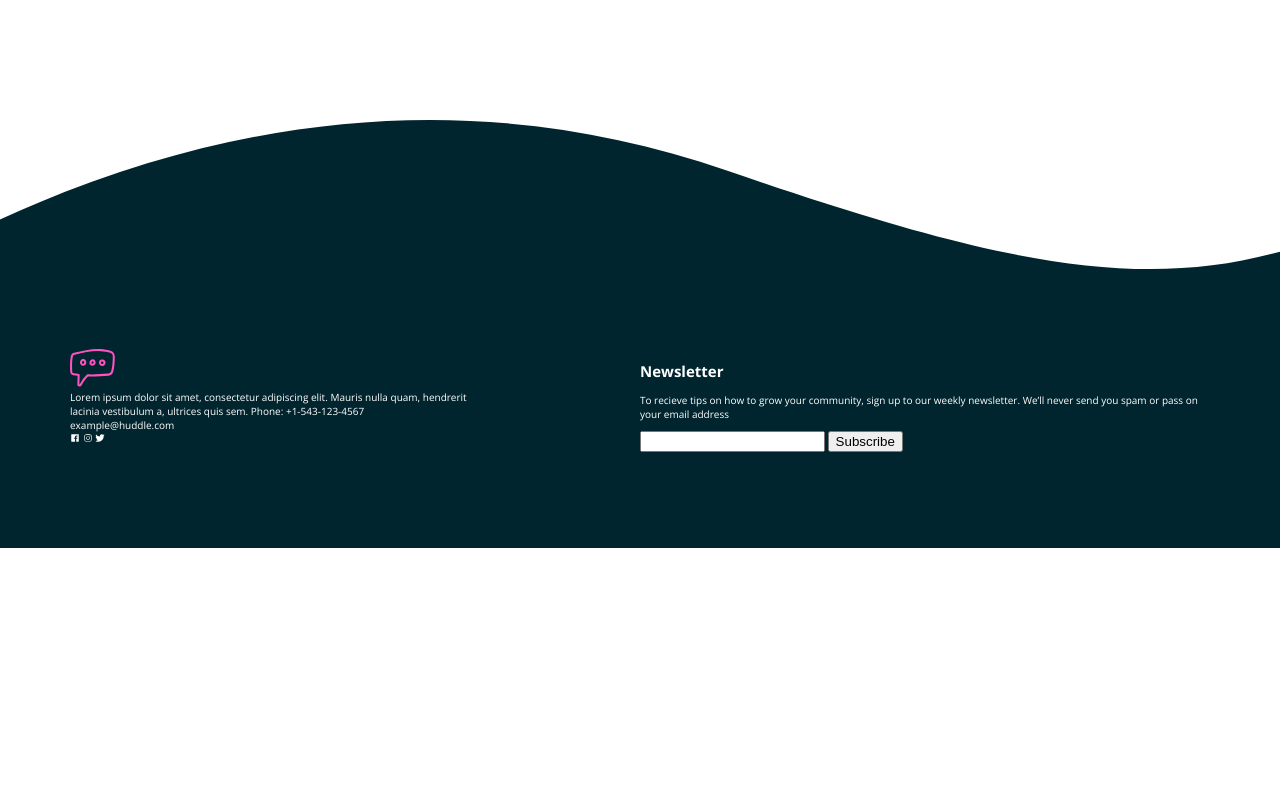
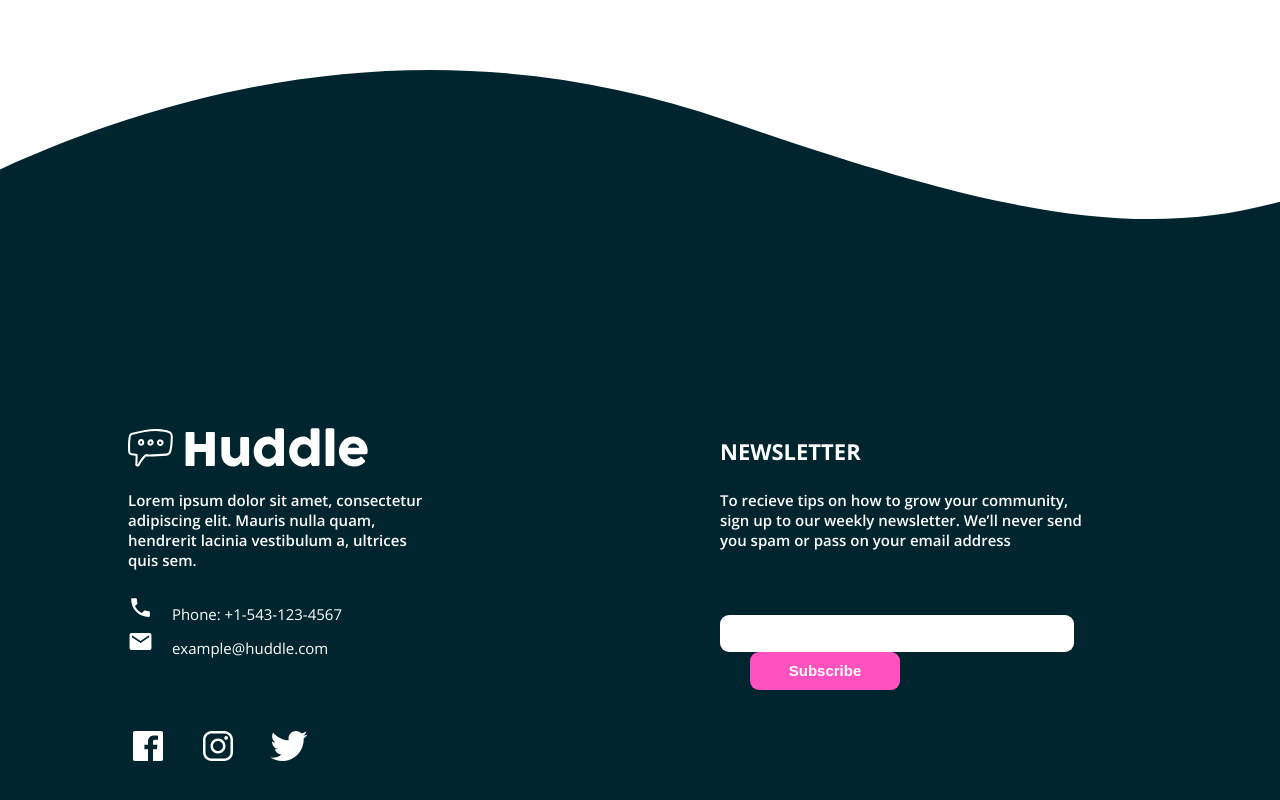
Before and after one commit to stvnfox/huddle, a website: page index.html in a window 1280 px wide. Shown: the part 4371-5171 px from the top of the page. Before the commit the page ends 4919 px from the top, so only its background shows below. Drawn offline with nearby package versions, Linux system fonts and the light colour scheme.

Commit message:
Updated
Desktop version ready

```diff
--- a/index.html
+++ b/index.html
@@ -150,14 +150,15 @@
 
     <section class="footer_info">
       <div class="footer_info--img">
-          <img src="./images/logo.svg" alt="Logo Huddle">
+          <img src="./images/logo-white.svg" alt="Logo Huddle">
       </div>
       <div class="footer_info--text">
-      Lorem ipsum dolor sit amet, consectetur adipiscing elit. Mauris nulla quam, hendrerit lacinia
-      vestibulum a, ultrices quis sem.
-
-      Phone: +1-543-123-4567
-      example@huddle.com
+        Lorem ipsum dolor sit amet, consectetur adipiscing elit. Mauris nulla quam, hendrerit lacinia
+        vestibulum a, ultrices quis sem.
+      </div>
+      <div class="footer_info--contact">
+        <ion-icon name="call"></ion-icon> Phone: +1-543-123-4567<br>
+        <ion-icon name="mail"></ion-icon> example@huddle.com
       </div>
       <div class="footer_info--social">
         <ion-icon name="logo-facebook"></ion-icon>
@@ -169,8 +170,9 @@
     <section class="footer_subscribe">
       <div class="footer_subscribe--heading">
       <h1>Newsletter</h1>
-      <p>To recieve tips on how to grow your community, sign up to our weekly newsletter. We’ll never
-      send you spam or pass on your email address</p>
+      <p>To recieve tips on how to grow your community,<br>
+         sign up to our weekly newsletter. We’ll never send<br>
+         you spam or pass on your email address</p>
       </div>
       <div class="footer_subscribe--input">
         <input type="email">
--- a/sass/main.scss
+++ b/sass/main.scss
@@ -312,7 +312,7 @@ body {
     }
 
     &_contact {
-        height: 50rem;
+        height: 45rem;
         text-align: center;
         padding-top: 14rem;
 
@@ -355,59 +355,85 @@ body {
     color: white;
 
     display: grid;
-    grid-template-rows: 20rem;
+    grid-template-rows: 65rem;
     grid-template-columns: 1fr 1fr;
-
-    padding-top: 7rem;
 
 
     &_info {
-        padding-left: 7rem;
-        width: 40rem;
+        padding-left: 20%;
+        padding-top: 20rem;
+        width: 30rem;
 
-        &--img {
-
-
-            img {
-                fill: white;
-            }
-
+        &--text {
+            padding-top: 2rem;
+            font-size: 1.5rem;
+            font-weight: 600;
         }
 
-        &--text {
+        &--contact {
+            padding-top: 2.5rem;
+            font-size: 1.5rem;
+            line-height: 2;
 
+            ion-icon {
+                font-size: 2.5rem;
+                padding-right: 1.5rem;
+            }
         }
 
         &--social {
+            padding-top: 6rem;
+            font-size: 4rem;
 
+            ion-icon {
+                padding-right: 2rem;
+            }
         }
 
     }
 
     &_subscribe {
-        padding-right: 7rem;
+        padding-left: 8rem;
+        padding-right: 4rem;
+        padding-top: 19rem;
 
         &--heading {
 
             h1 {
-
+                font-size: 2.2rem;
+                text-transform: uppercase;
             }
 
             p {
-
+                padding-top: .5rem;
+                font-size: 1.5rem;
+                font-weight: 600;
             }
 
 
         }
 
         &--input {
+            padding-top: 5rem;
 
             input {
-
+                height: 3.5rem;
+                width: 35rem;
+                border: none;
+                border-radius: .9rem;
             }
 
             button {
+                background-color: $primary-pink;
+                color: white;
+                font-weight: 700;
+                font-size: 1.5rem;
 
+                height: 3.8rem;
+                width: 15rem;
+                border: none;
+                border-radius: .9rem;
+                margin-left: 3rem;
             }
 
         }
```
Also changed, not shown: css/main.css, images/logo-white.svg (added).
